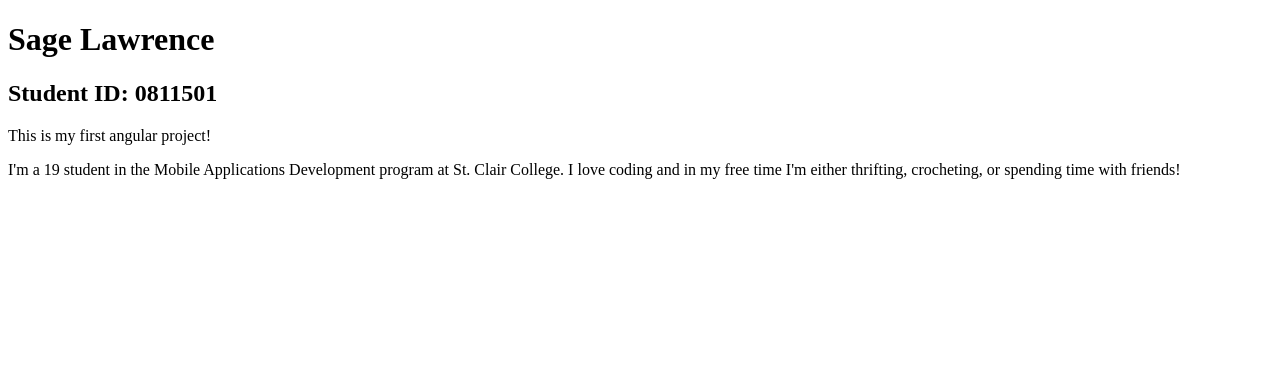
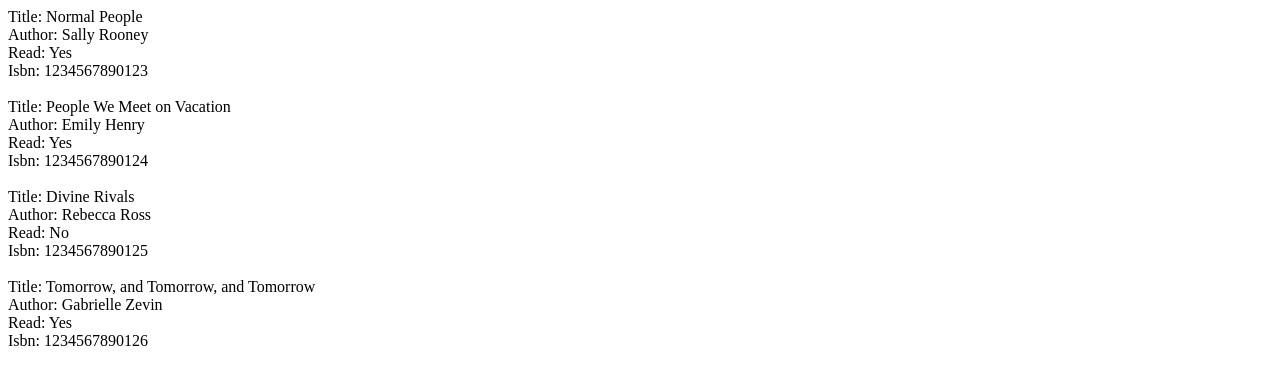
Before and after one commit to sagelawrence04/SageLawrenceMAD400Assignments, an Angular app: page / in a window 1280 px wide. Shown: the top 384 px of the page. Built offline with nearby package versions, Linux system fonts and the light colour scheme.

Commit message:
Content Displayed. Assignment 2 Complete{

```diff
--- a/angular.json
+++ b/angular.json
@@ -91,5 +91,8 @@
         }
       }
     }
+  },
+  "cli": {
+    "analytics": "d436ac1a-98e9-4448-b39f-c2fe13f8c0a5"
   }
 }
--- a/src/app/app.component.html
+++ b/src/app/app.component.html
@@ -1,4 +1,24 @@
-<h1>Sage Lawrence</h1>
-<h2>Student ID: 0811501</h2>
-<p>This is my first angular project!</p>
-<p>I'm a 19 student in the Mobile Applications Development program at St. Clair College. I love coding and in my free time I'm either thrifting, crocheting, or spending time with friends!</p>
+<div class="container">
+
+  <div *ngIf="items.length === 0; else showItems" >
+    There are no books to display
+  </div>
+
+  <ng-template #showItems>
+    <div *ngFor="let item of items">
+      Title: {{item.title}} <br>
+      Author: {{item.author}} <br>
+      <div *ngIf="item.haveRead; else notRead">
+        Read: Yes
+      </div>
+      Isbn: {{item.isbn}} <br><br>
+    </div>
+  </ng-template>
+
+  <ng-template #notRead>
+    Read: No
+    <br>
+  </ng-template>
+
+
+</div>
--- a/src/app/app.component.ts
+++ b/src/app/app.component.ts
@@ -12,4 +12,10 @@ import { BookItem } from "../Models/BookItem";
 })
 export class AppComponent {
   title = 'SageLawrenceMyFirstAngularApplication';
+  items: BookItem[] = [
+    new BookItem("Normal People", "Sally Rooney", 1234567890123, true),
+    new BookItem("People We Meet on Vacation", "Emily Henry", 1234567890124, true),
+    new BookItem("Divine Rivals", "Rebecca Ross", 1234567890125, false),
+    new BookItem("Tomorrow, and Tomorrow, and Tomorrow", "Gabrielle Zevin", 1234567890126, true),
+  ]
 }
```
